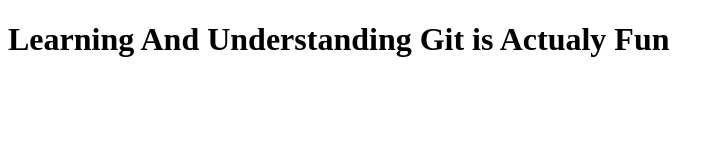
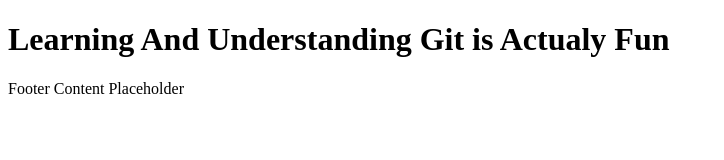
Before and after one commit to shivvang/git-practice, a plain HTML site: page index.html in a window 1280 px wide. Shown: the whole page, without its empty margins (0-724 px from the left). Drawn offline with Linux system fonts and the light colour scheme.

Commit message:
added footer content

```diff
--- a/index.html
+++ b/index.html
@@ -7,5 +7,8 @@
   </head>
   <body>
     <h1>Learning And Understanding Git is Actualy Fun</h1>
+    <footer>
+      <p>Footer Content Placeholder</p>
+    </footer>
   </body>
 </html>
```
